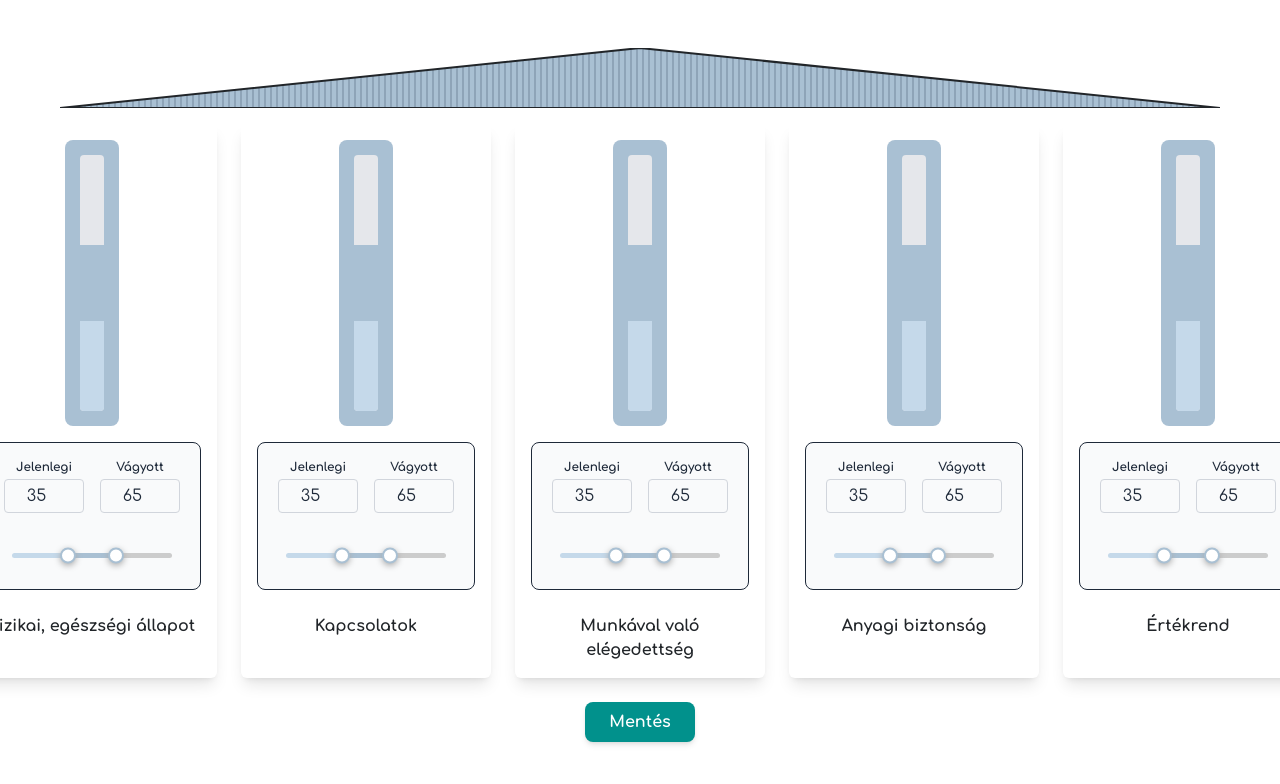
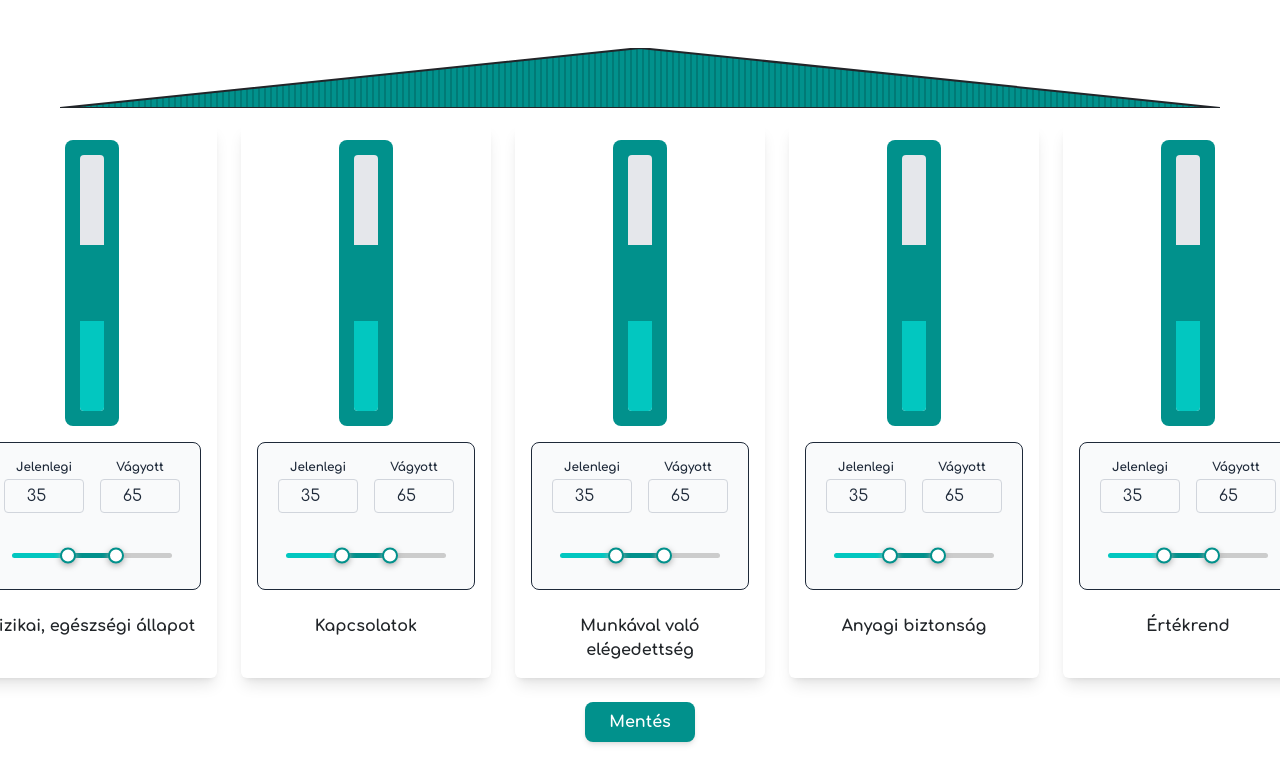
Before and after one commit to zoltankovacs100/eletem-5-pillere, a React (Vite) app: page / in a window 1280 px wide. Shown: the top 784 px of the page. Built offline with nearby package versions, Linux system fonts and the light colour scheme.

Commit message:
Revert "refactor: Change green theme to blue"
This reverts commit 5187b4e078cfae7585a634cd20c6e06bb0f4763a.

```diff
--- a/src/App.jsx
+++ b/src/App.jsx
@@ -21,8 +21,8 @@ function App() {
             height="60"
             patternUnits="userSpaceOnUse"
           >
-            <rect width="2" height="60" fill="#8Ea4b8" />
-            <rect x="2" width="4" height="60" fill="#A9C0D3" />
+            <rect width="2" height="60" fill="#017a76" />
+            <rect x="2" width="4" height="60" fill="#01918C" />
           </pattern>
         </defs>
 
--- a/src/components/Scale.jsx
+++ b/src/components/Scale.jsx
@@ -7,8 +7,8 @@ const Scale = ({ scaleName }) => {
   const MIN = 0;
   const MAX = 100;
 
-  const accentColor = '#A9C0D3';
-  const lightAccentColor = '#C5D9Ea';
+  const accentColor = '#01918C';
+  const lightAccentColor = '#02c7c0';
   const trackBackgroundColor = '#ccc';
 
   return (
```
